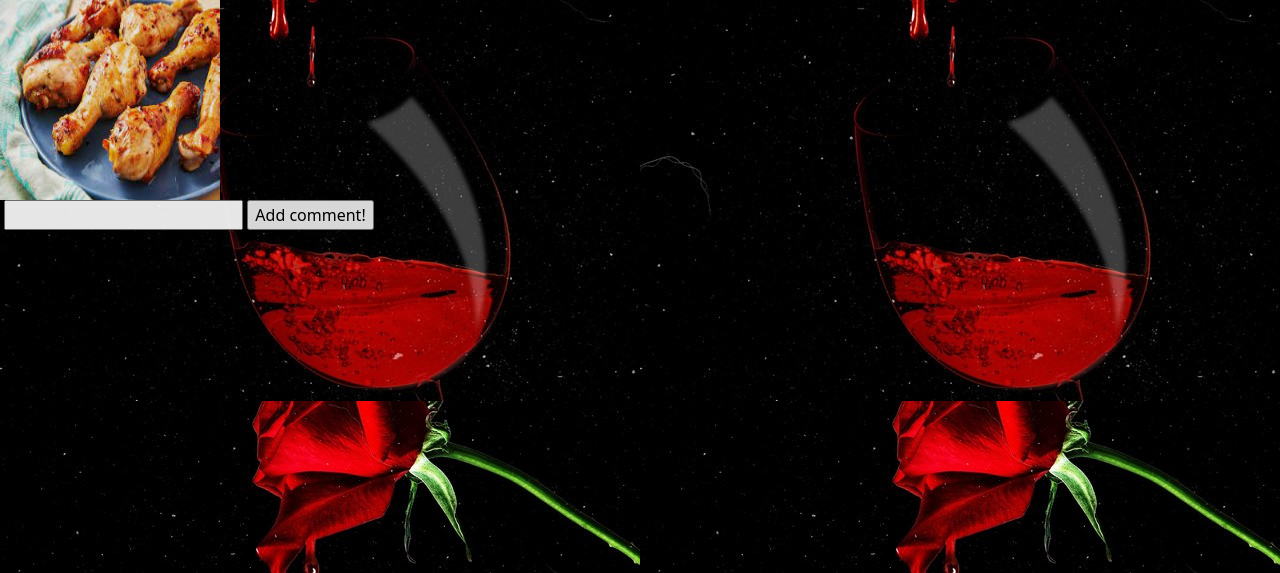
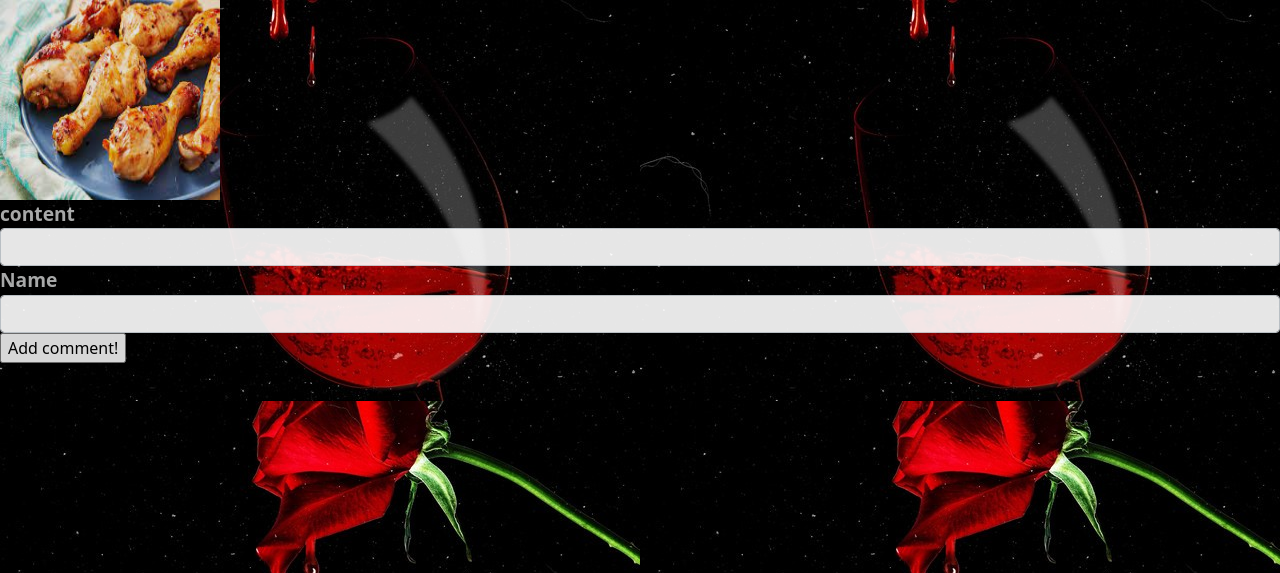
Before and after one commit to FutureVisions/food-review, a Django app: template accounts/templates/food.html in a window 1280 px wide. Shown: the part 176-749 px from the top of the page. Run offline with Django 3.2, Linux system fonts and the light colour scheme; the template is opened without the code that fills it: values that come from a table or form of the project are taken from there, others are empty; data comes from the database, SQL or seed files in the repository; both versions use the stored data as it was after the commit; parts of the project's set-up code (start-up, migrations or seed data) failed here and were passed over.

Commit message:
form for comments

```diff
--- a/accounts/templates/food.html
+++ b/accounts/templates/food.html
@@ -15,10 +15,15 @@
     <h1>Welcome to the Food Product Page!</h1>
     <h3 style="color: aqua">Yuumy food 😋: {{food_product.title}}</h3><br>
     <img src="{{food_product.food_image.url}}" width="220px" height="200px">
-    <form action="{ url 'comment' food.food_product }" method="POST">
+    <form action="food/{{food_product.id}}/comment" method="POST">
       {% csrf_token %}
-      <label for="added_comment" value="Post a great comment here!"></label>
-      <input type="text" name="added_comment">
+      <div>
+        <label for="content" class="text-light text-opacity-75" style="font-size: larger; font-weight: bolder;">content</label>
+        <input class="form-control" type="text" id="content" name="content">
+    </div>
+    <div>
+      <label for="name" class="text-light text-opacity-75" style="font-size: larger; font-weight: bolder;">Name</label>
+      <input class="form-control" type="text" id="name" name="name">
   </div>
       <input id="create_comment" type="submit" value="Add comment!">
   </form>
```
Also changed, not shown: accounts/views.py (+3 -8 lines), db.sqlite3.
